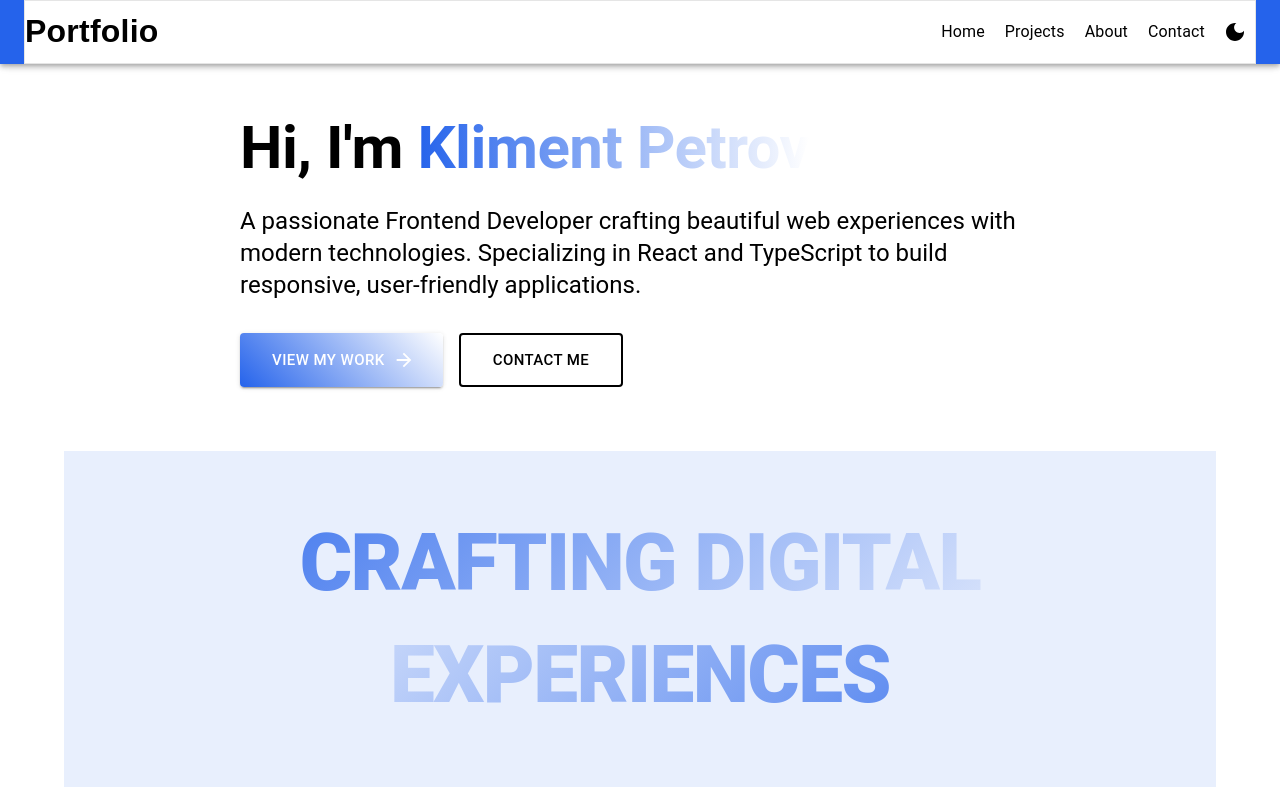
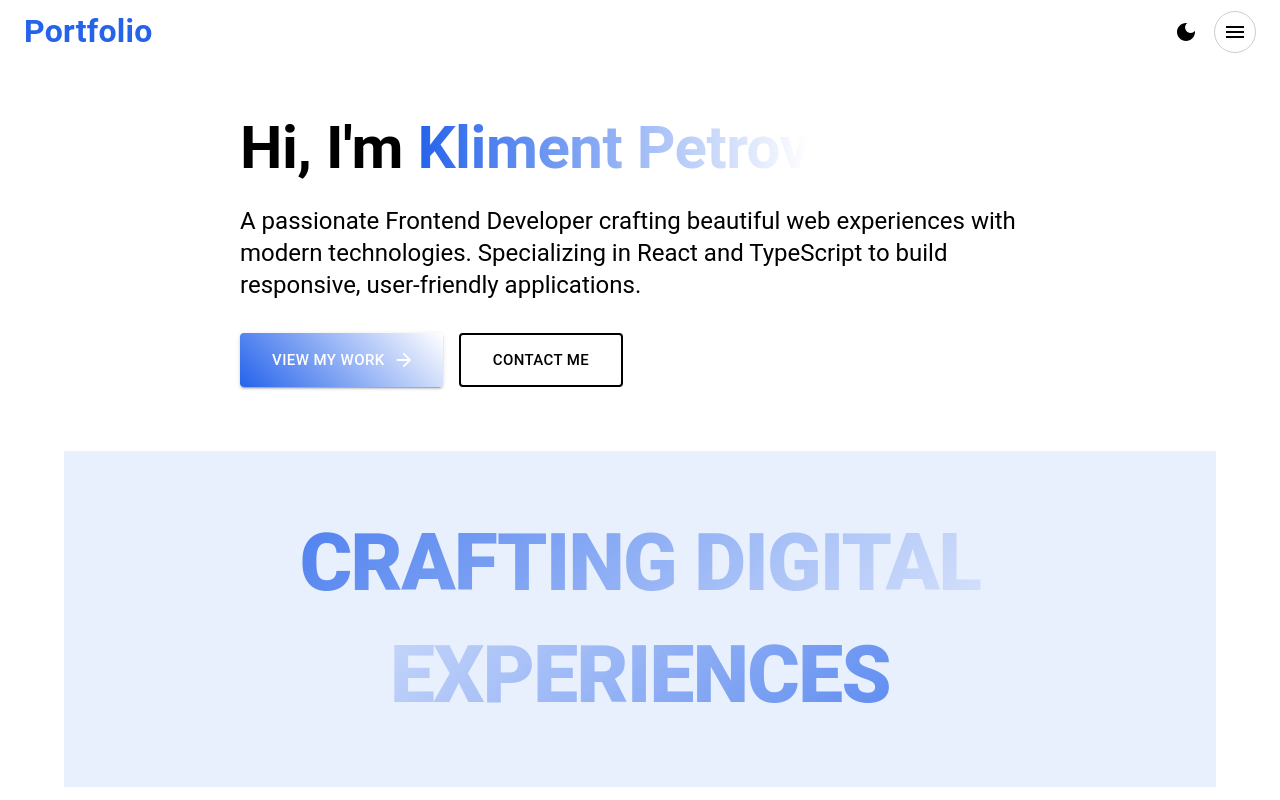
Before and after one commit to kimbef/portfolio, a React (Vite) app: page / in a window 1280 px wide. Shown: the top 800 px of the page. Built offline with nearby package versions, Linux system fonts and the light colour scheme.

Commit message:
menu view fixed as it should be looking

```diff
--- a/src/components/Layout.tsx
+++ b/src/components/Layout.tsx
@@ -1,9 +1,15 @@
 import { ReactNode, useState, useEffect } from 'react';
 import { Link } from 'react-router-dom';
 import {
-  AppBar, Box, Container, IconButton, Toolbar, Typography, useScrollTrigger, ThemeProvider, createTheme, CssBaseline
+  AppBar, Box, Container, IconButton, Toolbar, Typography, useScrollTrigger,
+  ThemeProvider, createTheme, CssBaseline, Drawer, List, ListItem, ListItemText
 } from '@mui/material';
-import { DarkMode as DarkModeIcon, LightMode as LightModeIcon } from '@mui/icons-material';
+import {
+  DarkMode as DarkModeIcon,
+  LightMode as LightModeIcon,
+  Menu as MenuIcon,
+  Close as CloseIcon
+} from '@mui/icons-material';
 
 interface LayoutProps {
   children: ReactNode;
@@ -11,6 +17,7 @@ interface LayoutProps {
 
 const Layout = ({ children }: LayoutProps) => {
   const [isDark, setIsDark] = useState(false);
+  const [isDrawerOpen, setIsDrawerOpen] = useState(false);
 
   // Load theme mode from localStorage on mount
   useEffect(() => {
@@ -38,22 +45,34 @@ const Layout = ({ children }: LayoutProps) => {
     threshold: 20,
   });
 
+  const navigationLinks = [
+    { text: 'Home', path: '/' },
+    { text: 'Projects', path: '/projects' },
+    { text: 'About', path: '/about' },
+    { text: 'Contact', path: '/contact' },
+  ];
+
   return (
     <ThemeProvider theme={theme}>
       <CssBaseline />
       <Box sx={{
         minHeight: '100vh',
-        bgcolor: isDark ? 'black' : 'white', // Black background in dark mode
-        color: isDark ? 'white' : 'black', // White text in dark mode, black text in light mode
-        transition: 'background-color 0.3s ease, color 0.3s ease' // Smooth transition
+        bgcolor: isDark ? 'black' : 'white',
+        color: isDark ? 'white' : 'black',
+        transition: 'background-color 0.3s ease, color 0.3s ease'
       }}>
-        <AppBar position="fixed" className={trigger ? 'scrolled' : ''} sx={{ padding: 0 }}>
-          <Container maxWidth="xl" sx={{ padding: 0 }}>
+        <AppBar
+          position="fixed"
+          className={trigger ? 'scrolled' : ''}
+          elevation={0}
+          sx={{
+            bgcolor: isDark ? 'black' : 'white',
+          }}
+        >
+          <Container maxWidth="xl">
             <Toolbar disableGutters sx={{
               justifyContent: 'space-between',
-              bgcolor: isDark ? 'black' : 'white', // Set to black in dark mode
-              border: isDark ? 'none' : '1px solid rgba(0, 0, 0, 0.1)', // Remove border in dark mode
-              padding: 0,
+              bgcolor: isDark ? 'black' : 'white',
             }}>
               <Typography
                 variant="h4"
@@ -61,34 +80,85 @@ const Layout = ({ children }: LayoutProps) => {
                 to="/"
                 sx={{
                   textDecoration: 'none',
-                  color: theme.palette.mode === 'dark' ? 'white' : 'black', // Updated color condition
-                  fontFamily: 'Arial, sans-serif', // Change to your desired font
+                  color: '#2563eb', // Always blue
                   fontWeight: 'bold',
-                  fontSize: '2rem', // Make the title larger
+                  fontSize: '2rem',
                 }}
               >
                 Portfolio
               </Typography>
-              <Box sx={{ display: 'flex', alignItems: 'center' }}>
-                <Link to="/" style={{ margin: '0 10px', color: theme.palette.mode === 'dark' ? 'white' : 'black', textDecoration: 'none' }}>
-                  <Typography sx={{ transition: 'color 0.3s', '&:hover': { color: theme.palette.primary.main } }}>Home</Typography>
-                </Link>
-                <Link to="/projects" style={{ margin: '0 10px', color: theme.palette.mode === 'dark' ? 'white' : 'black', textDecoration: 'none' }}>
-                  <Typography sx={{ transition: 'color 0.3s', '&:hover': { color: theme.palette.primary.main } }}>Projects</Typography>
-                </Link>
-                <Link to="/about" style={{ margin: '0 10px', color: theme.palette.mode === 'dark' ? 'white' : 'black', textDecoration: 'none' }}>
-                  <Typography sx={{ transition: 'color 0.3s', '&:hover': { color: theme.palette.primary.main } }}>About</Typography>
-                </Link>
-                <Link to="/contact" style={{ margin: '0 10px', color: theme.palette.mode === 'dark' ? 'white' : 'black', textDecoration: 'none' }}>
-                  <Typography sx={{ transition: 'color 0.3s', '&:hover': { color: theme.palette.primary.main } }}>Contact</Typography>
-                </Link>
-                <IconButton onClick={() => setIsDark(!isDark)} color="inherit">
-                  {isDark ? <LightModeIcon sx={{ color: 'white' }} /> : <DarkModeIcon sx={{ color: 'black' }} />}
+              <Box sx={{ display: 'flex', alignItems: 'center', gap: 1 }}>
+                <IconButton onClick={() => setIsDark(!isDark)} sx={{ color: isDark ? 'white' : 'black' }}>
+                  {isDark ? <LightModeIcon /> : <DarkModeIcon />}
+                </IconButton>
+                <IconButton
+                  onClick={() => setIsDrawerOpen(true)}
+                  sx={{
+                    color: isDark ? 'white' : 'black',
+                    border: '1px solid',
+                    borderColor: isDark ? 'rgba(255, 255, 255, 0.2)' : 'rgba(0, 0, 0, 0.2)',
+                  }}
+                >
+                  <MenuIcon />
                 </IconButton>
               </Box>
             </Toolbar>
           </Container>
         </AppBar>
+
+        {/* Navigation Drawer */}
+        <Drawer
+          anchor="right"
+          open={isDrawerOpen}
+          onClose={() => setIsDrawerOpen(false)}
+          PaperProps={{
+            sx: {
+              width: 250,
+              bgcolor: isDark ? '#1a1a1a' : 'white',
+              color: isDark ? 'white' : 'black',
+            }
+          }}
+        >
+          <Box sx={{ p: 2, display: 'flex', justifyContent: 'space-between', alignItems: 'center' }}>
+            <IconButton onClick={() => setIsDark(!isDark)} sx={{ color: isDark ? 'white' : 'black' }}>
+              {isDark ? <LightModeIcon /> : <DarkModeIcon />}
+            </IconButton>
+            <IconButton
+              onClick={() => setIsDrawerOpen(false)}
+              sx={{ color: isDark ? 'white' : 'black' }}
+            >
+              <CloseIcon />
+            </IconButton>
+          </Box>
+          <List>
+            {navigationLinks.map((link) => (
+              <ListItem
+                key={link.path}
+                component={Link}
+                to={link.path}
+                onClick={() => setIsDrawerOpen(false)}
+                sx={{
+                  color: isDark ? 'white' : 'black',
+                  textDecoration: 'none',
+                  '&:hover': {
+                    bgcolor: isDark ? 'rgba(255, 255, 255, 0.1)' : 'rgba(0, 0, 0, 0.1)',
+                  }
+                }}
+              >
+                <ListItemText
+                  primary={link.text}
+                  primaryTypographyProps={{
+                    sx: {
+                      color: isDark ? 'white' : 'black',
+                      '&:hover': { color: theme.palette.primary.main }
+                    }
+                  }}
+                />
+              </ListItem>
+            ))}
+          </List>
+        </Drawer>
+
         <Box component="main" sx={{ pt: 10, px: 2 }}>
           <Container maxWidth="lg">
             {children}
--- a/src/pages/Projects.tsx
+++ b/src/pages/Projects.tsx
@@ -44,12 +44,12 @@ const projects: Project[] = [
     demoLink: 'https://kimbef-portfolio.vercel.app/'
   },
   {
-    title: 'E-Commerce Dashboard',
-    description: 'An admin dashboard for managing products, orders, and customers. Built with React and includes data visualization, real-time updates, and responsive design.',
+    title: 'E-Commerce Online Store',
+    description: 'An online store for buying and selling products. Built with React and includes data visualization, real-time updates, and responsive design.',
     image: 'https://images.unsplash.com/photo-1460925895917-afdab827c52f?auto=format&fit=crop&w=800',
     tags: ['React', 'TypeScript', 'Redux', 'Chart.js', 'Material UI'],
-    githubLink: 'https://github.com/yourusername/dashboard',
-    demoLink: 'https://your-dashboard.com'
+    githubLink: 'https://github.com/kimbef/reakt2',
+    demoLink: 'https://reakt2.vercel.app/'
   },
   {
     title: 'Weather App',
```
